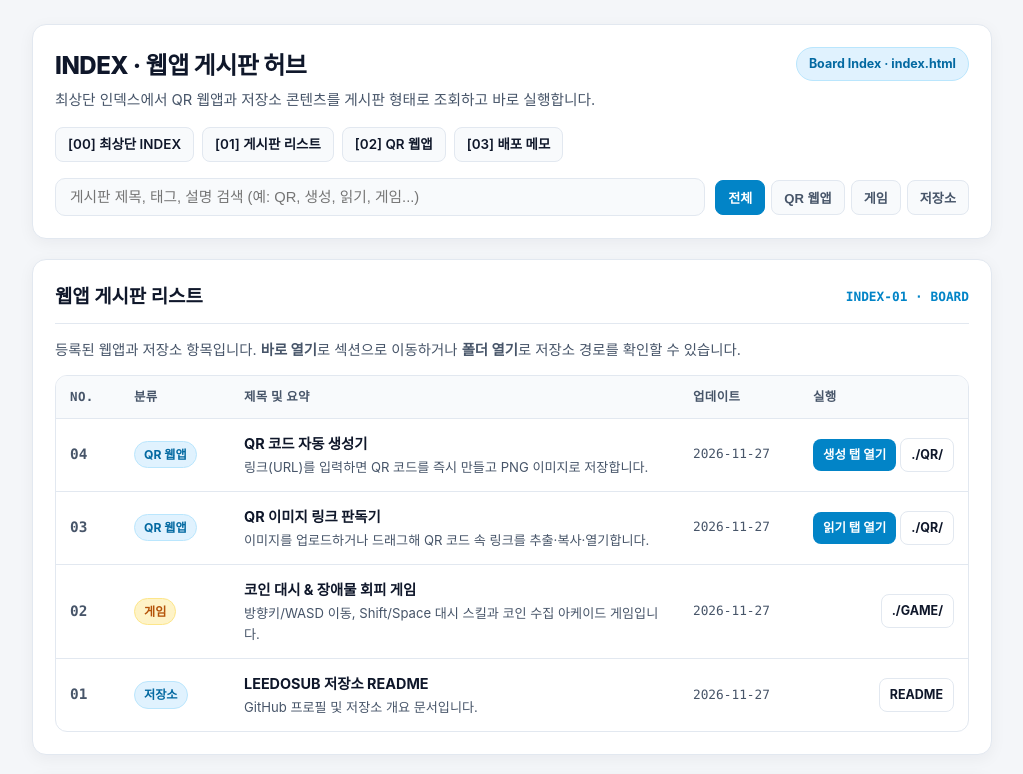
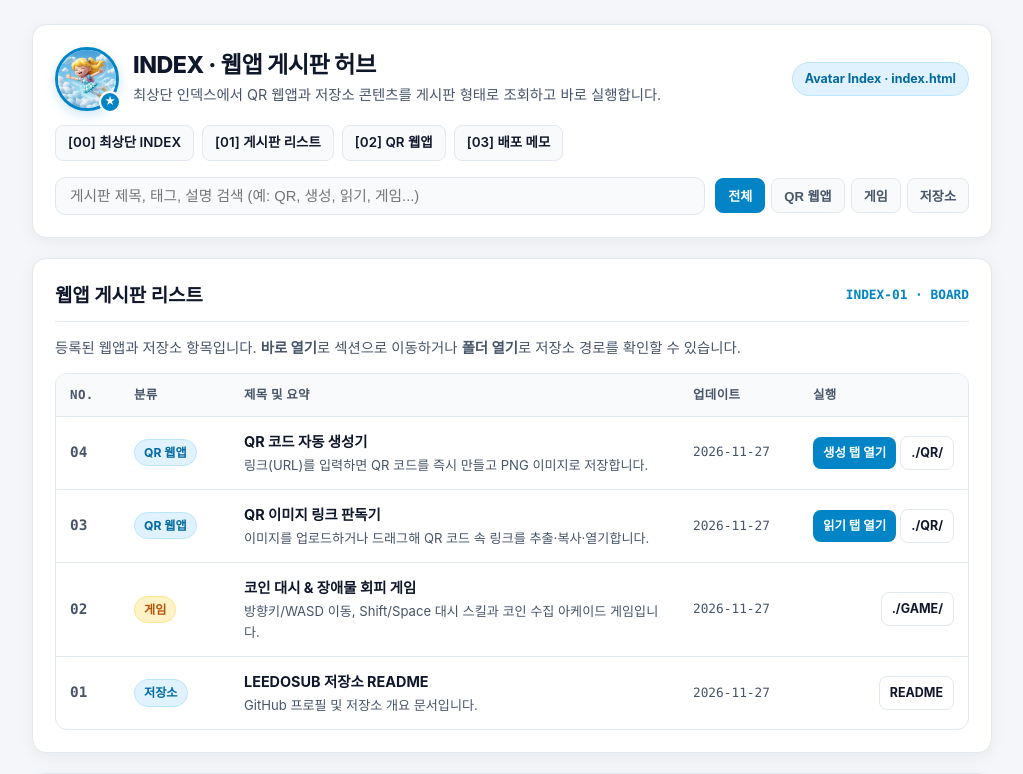
Before and after one commit to LEEDOSUB/LEEDOSUB, a plain HTML site: page index.html in a window 1280 px wide. Shown: the top 774 px of the page, without its empty margins (128-1151 px from the left). Drawn offline with nearby package versions, Linux system fonts and the light colour scheme.

Commit message:
Update header title and user emoji section

```diff
--- a/index.html
+++ b/index.html
@@ -3,7 +3,7 @@
 <head>
   <meta charset="UTF-8" />
   <meta name="viewport" content="width=device-width, initial-scale=1.0" />
-  <title>최상단 INDEX · 웹앱 게시판 &amp; QR 스튜디오</title>
+  <title>최상단 INDEX · 사용자 이모지 헤더 &amp; 웹앱 허브</title>
   <script src="https://cdn.jsdelivr.net/npm/qrcodejs@1.0.0/qrcode.min.js"></script>
   <script src="https://cdn.jsdelivr.net/npm/jsqr@1.4.0/dist/jsQR.js"></script>
   <style>
@@ -56,26 +56,75 @@
       box-shadow: var(--shadow);
     }
 
-    /* [00] 최상단 INDEX */
+    /* [00] 최상단 헤더 + 동그라미 사용자 이모지 */
     .index-top {
       display: flex;
       flex-wrap: wrap;
       justify-content: space-between;
-      align-items: flex-start;
-      gap: 12px;
+      align-items: center;
+      gap: 14px;
       margin-bottom: 14px;
     }
 
+    .user-identity {
+      display: flex;
+      align-items: center;
+      gap: 14px;
+    }
+
+    .user-emoji-wrap {
+      position: relative;
+      width: 64px;
+      height: 64px;
+      flex-shrink: 0;
+    }
+
+    .user-emoji-avatar {
+      width: 64px;
+      height: 64px;
+      border-radius: 50%;
+      object-fit: cover;
+      object-position: center 20%;
+      border: 3px solid var(--accent);
+      box-shadow: 0 4px 12px rgba(2, 132, 199, 0.2);
+      background: var(--accent-soft);
+      display: block;
+      transition: transform 0.18s ease, box-shadow 0.18s ease;
+    }
+
+    .user-emoji-avatar:hover {
+      transform: scale(1.06);
+      box-shadow: 0 6px 16px rgba(2, 132, 199, 0.3);
+    }
+
+    .user-emoji-badge {
+      position: absolute;
+      right: -2px;
+      bottom: -2px;
+      width: 22px;
+      height: 22px;
+      border-radius: 50%;
+      background: var(--accent);
+      color: #ffffff;
+      font-size: 0.7rem;
+      font-weight: 800;
+      display: flex;
+      align-items: center;
+      justify-content: center;
+      border: 2px solid var(--surface);
+    }
+
     .index-title {
-      font-size: 1.5rem;
+      font-size: 1.45rem;
       font-weight: 800;
       letter-spacing: -0.02em;
+      line-height: 1.25;
     }
 
     .index-sub {
       color: var(--muted);
-      font-size: 0.92rem;
-      margin-top: 4px;
+      font-size: 0.9rem;
+      margin-top: 3px;
     }
 
     .badge {
@@ -190,7 +239,7 @@
       margin-bottom: 14px;
     }
 
-    /* [01] 게시판 형태 리스트업 */
+    /* [01] 게시판 리스트 */
     .board-wrap {
       overflow-x: auto;
       border: 1px solid var(--border);
@@ -522,14 +571,24 @@
 </head>
 <body>
   <main class="app">
-    <!-- [00] 최상단 INDEX -->
+    <!-- [00] 최상단 헤더 + 동그라미 사용자 이모지 -->
     <header id="top-index" class="card">
       <div class="index-top">
-        <div>
-          <h1 class="index-title">INDEX · 웹앱 게시판 허브</h1>
-          <p class="index-sub">최상단 인덱스에서 QR 웹앱과 저장소 콘텐츠를 게시판 형태로 조회하고 바로 실행합니다.</p>
+        <div class="user-identity">
+          <div class="user-emoji-wrap" title="사용자 이모지">
+            <img
+              class="user-emoji-avatar"
+              src="스크린샷 2026-11-27 101814.jpg"
+              alt="사용자 이모지 아바타"
+            />
+            <span class="user-emoji-badge" aria-hidden="true">★</span>
+          </div>
+          <div>
+            <h1 class="index-title">INDEX · 웹앱 게시판 허브</h1>
+            <p class="index-sub">최상단 인덱스에서 QR 웹앱과 저장소 콘텐츠를 게시판 형태로 조회하고 바로 실행합니다.</p>
+          </div>
         </div>
-        <span class="badge">Board Index · index.html</span>
+        <span class="badge">Avatar Index · index.html</span>
       </div>
 
       <nav class="index-nav" aria-label="최상단 인덱스 바로가기">
@@ -690,13 +749,13 @@
     <!-- [03] 배포 메모 -->
     <footer id="deploy-notes" class="card">
       <div class="section-head">
-        <h2>GitHub 배포 및 확장 안내</h2>
+        <h2>GitHub 배포 및 이미지 경로 안내</h2>
         <span class="section-code">INDEX-03 · DEPLOY</span>
       </div>
       <ol class="guide-list">
-        <li>이 코드를 저장소 루트의 <code>index.html</code>로 저장하고 GitHub에 업로드하면 최상단 INDEX와 게시판 리스트가 첫 화면에 표시됩니다.</li>
-        <li>게시판 행의 <code>./QR/</code>, <code>./GAME/</code> 링크는 저장소 내 각 폴더와 연결되므로, 별도 페이지를 분리해 둘 때도 함께 이동할 수 있습니다.</li>
-        <li>새 웹앱이나 게시물을 추가하려면 <code>#boardTbody</code>에 <code>&lt;tr&gt;</code> 항목 한 줄만 추가하면 검색·필터와 게시판 목록에 자동 반영됩니다.</li>
+        <li><code>index.html</code>과 같은 폴더에 이미지 파일(<code>스크린샷 2026-11-27 101814.jpg</code> 또는 영문 파일명 예: <code>avatar.jpg</code>)을 함께 업로드하고, <code>&lt;img class="user-emoji-avatar" src="..."&gt;</code>의 <code>src</code>를 파일명과 일치시켜 주세요.</li>
+        <li>원형 이모지 크기나 테두리 색상을 바꾸고 싶다면 CSS의 <code>.user-emoji-avatar</code>에서 <code>width</code>/<code>height</code>와 <code>border-color</code>를 수정하면 됩니다.</li>
+        <li>GitHub 저장소 <strong>Settings &gt; Pages</strong>에서 배포하면 최상단 헤더의 사용자 이모지와 게시판 리스트가 바로 표시됩니다.</li>
       </ol>
     </footer>
   </main>
```
